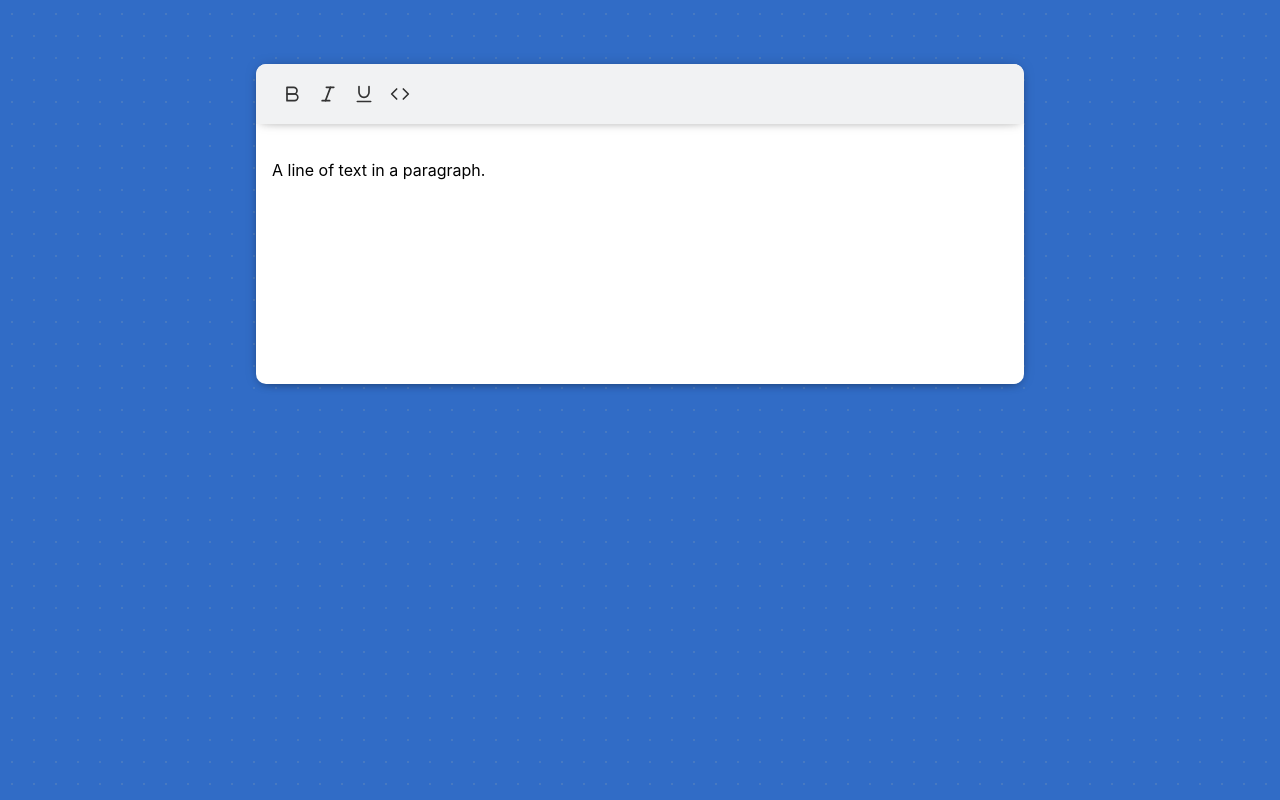
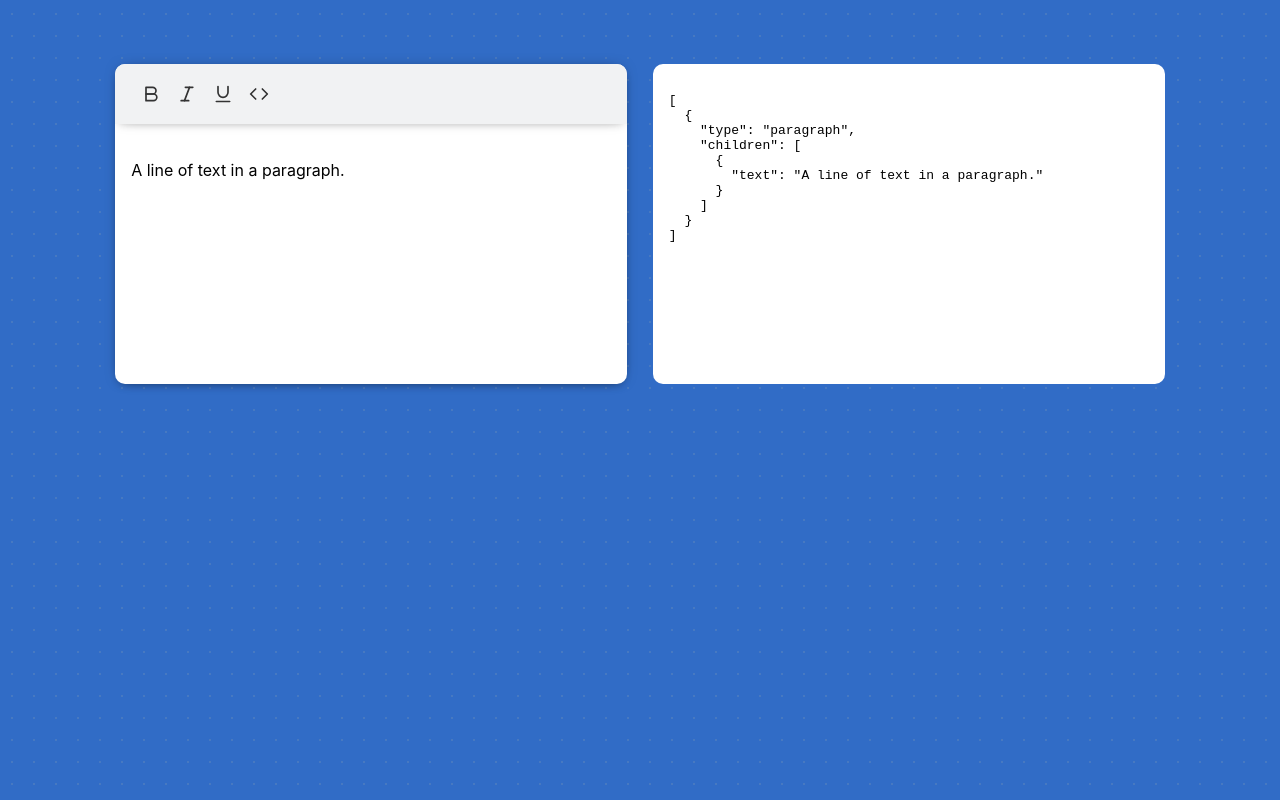
Before and after one commit to DronePT/playing-with-slate, a React (Create React App) app: page / in a window 1280 px wide. Built offline with nearby package versions, Linux system fonts and the light colour scheme.

Commit message:
:sparkles: Add debugger div showing Slate value state

```diff
--- a/src/App.scss
+++ b/src/App.scss
@@ -4,19 +4,22 @@
 
   height: 100%;
 
-  .editor-container {
+  .editor-container,
+  .debug-container {
     position: relative;
     display: flex;
 
-    margin: 5% auto;
-    width: 60%;
+    margin: 5% 1% auto;
+    width: 40%;
     min-height: 40%;
 
     background-color: #fff;
     border-radius: 10px;
 
     align-self: flex-start;
+  }
 
+  .editor-container {
     padding: 80px 16px 16px;
 
     overflow-x: hidden;
@@ -29,4 +32,8 @@
       align-self: stretch;
     }
   }
+
+  .debug-container {
+    padding: 16px;
+  }
 }
--- a/src/App.tsx
+++ b/src/App.tsx
@@ -47,6 +47,9 @@ const App: React.FC = () => {
           />
         </Slate>
       </div>
+      <div className="debug-container">
+        <pre>{JSON.stringify(value, null, 2)}</pre>
+      </div>
     </div>
   );
 };
--- a/src/components/CodeBlock/CodeBlock.tsx
+++ b/src/components/CodeBlock/CodeBlock.tsx
@@ -1,8 +1,8 @@
-import React from "react";
+import React from 'react';
 
-import { RenderElementProps } from "slate-react";
+import { RenderElementProps } from 'slate-react';
 
-import "./CodeBlock.scss";
+import './CodeBlock.scss';
 
 const CodeBlock: React.FC<RenderElementProps> = props => {
   return (
```
